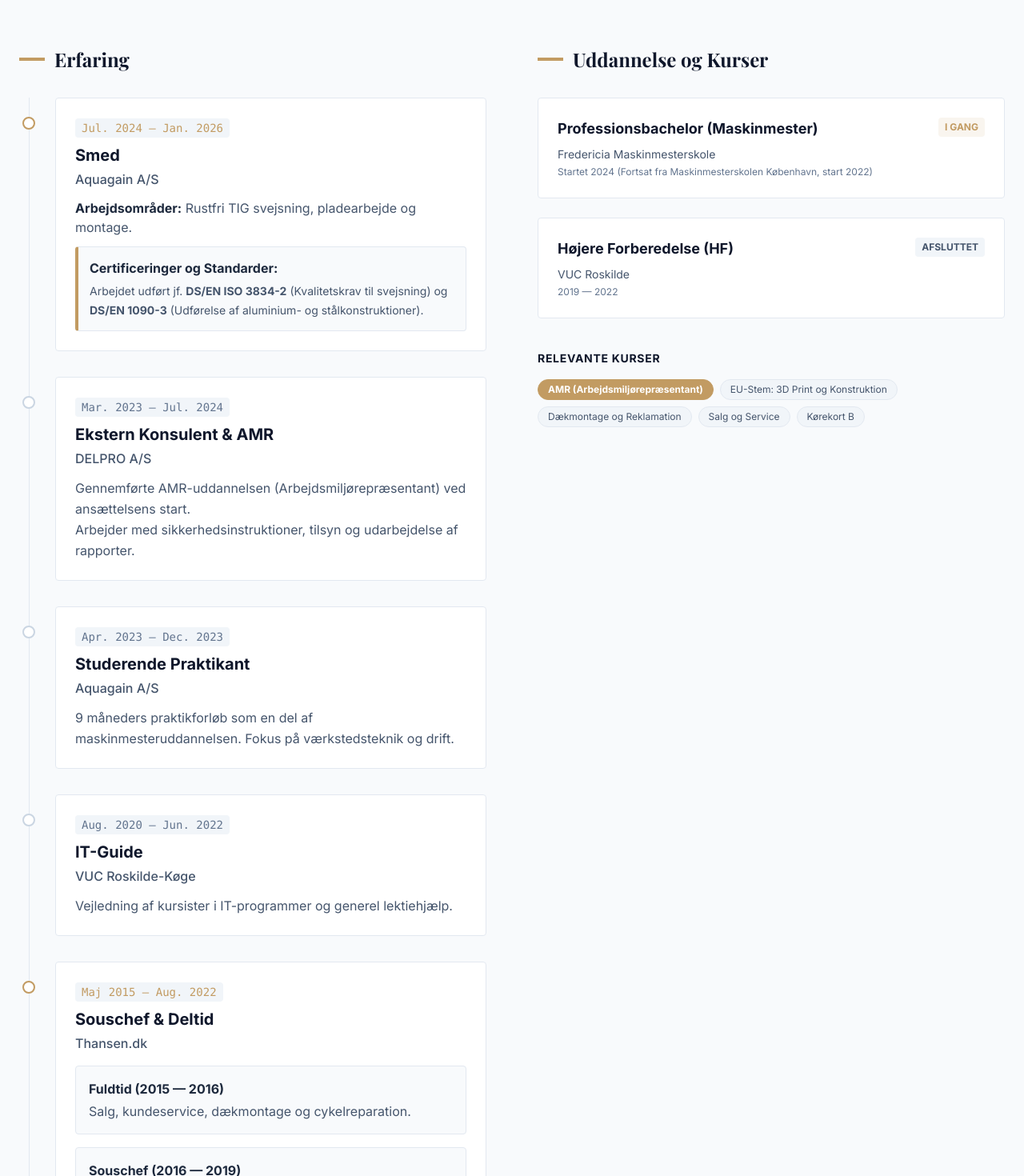
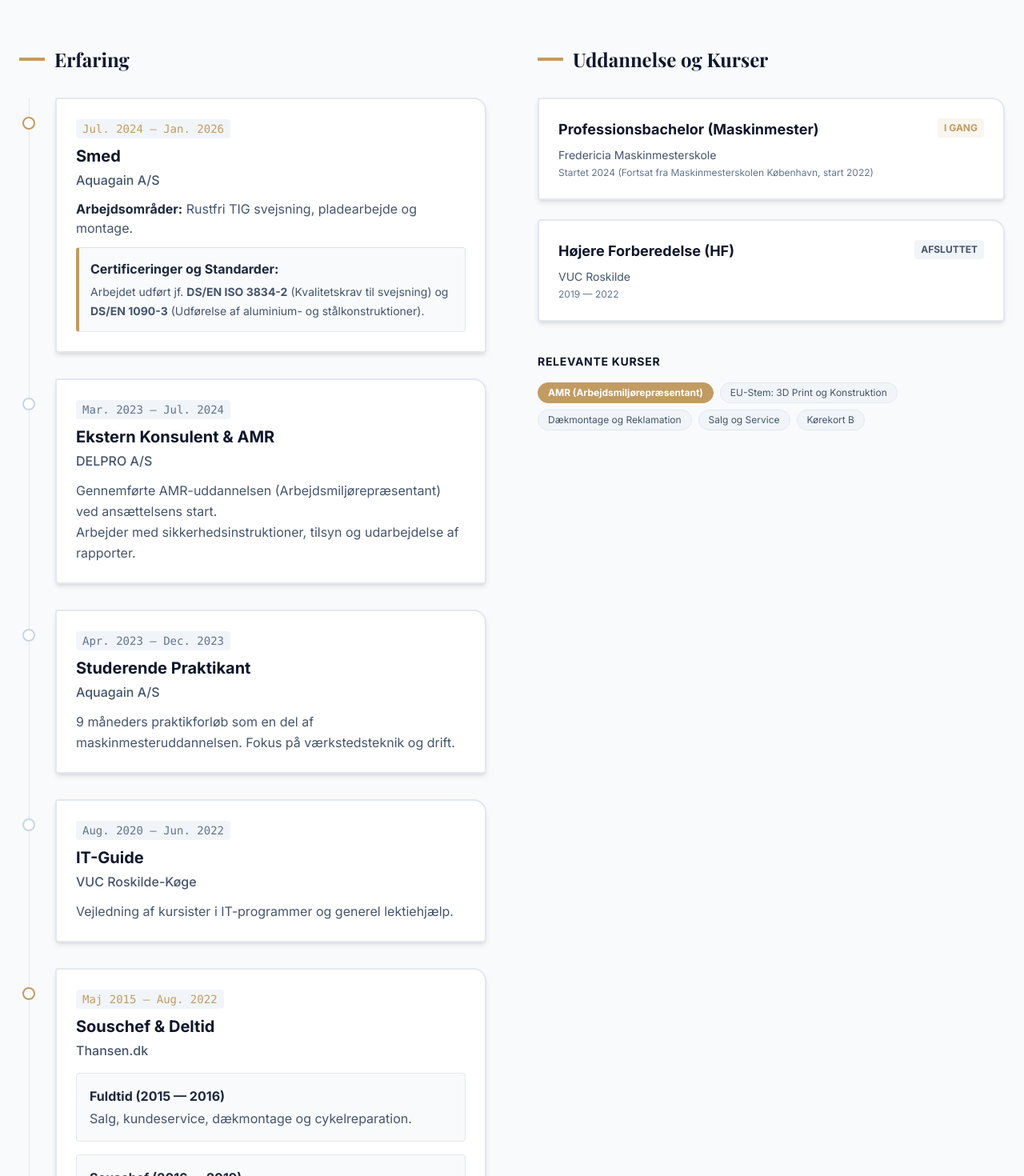
Before and after one commit to Cheeflipp/TekKv2, a Next.js app: page /profil in a window 1280 px wide. Shown: the part 820-2290 px from the top of the page at 80% size. Built offline with nearby package versions, Linux system fonts and the light colour scheme; no server answers; the database is empty; a web font is replaced by a local one.

Commit message:
feat(profil): Improve experience card styling
Enhances the visual presentation of experience cards on the profile page. Includes hover effects, subtle animations, and refined color schemes for both classic and dark themes, aiming for a more engaging user experience.

```diff
--- a/app/(public)/profil/page.tsx
+++ b/app/(public)/profil/page.tsx
@@ -146,8 +146,8 @@ export default function AboutPage() {
                   theme === 'classic' ? "border-[#c29b62] bg-white group-hover:bg-[#c29b62]" : "border-orange-500 bg-slate-900 group-hover:bg-orange-500"
                 )}></div>
                 <div className={cn(
-                  "p-5 md:p-6 rounded-sm border transition-all duration-300",
-                  theme === 'classic' ? "bg-white border-slate-200 hover:border-[#c29b62]/40 hover:shadow-sm" : "bg-slate-900 border-slate-800 hover:border-orange-500/40"
+                  "group relative overflow-hidden rounded-sm rounded-tr-2xl border-2 p-5 md:p-6 transition-all duration-300 hover:-translate-y-1",
+                  theme === 'classic' ? "bg-white border-slate-200 hover:border-[#c29b62] shadow-md hover:shadow-xl hover:shadow-[#c29b62]/5" : "bg-slate-800 border-slate-700 hover:border-orange-500 hover:bg-slate-700 shadow-md shadow-black/20 hover:shadow-xl hover:shadow-black/40"
                 )}>
                   <div className={cn(
                     "text-sm font-mono mb-2 inline-block px-2 py-0.5 rounded",
@@ -175,8 +175,8 @@ export default function AboutPage() {
                   theme === 'classic' ? "border-slate-300 bg-white group-hover:border-[#c29b62]" : "border-slate-600 bg-slate-900 group-hover:border-orange-500"
                 )}></div>
                 <div className={cn(
-                  "p-5 md:p-6 rounded-sm border transition-all duration-300",
-                  theme === 'classic' ? "bg-white border-slate-200 hover:border-[#c29b62]/40 hover:shadow-sm" : "bg-slate-900 border-slate-800 hover:border-orange-500/40"
+                  "group relative overflow-hidden rounded-sm rounded-tr-2xl border-2 p-5 md:p-6 transition-all duration-300 hover:-translate-y-1",
+                  theme === 'classic' ? "bg-white border-slate-200 hover:border-[#c29b62] shadow-md hover:shadow-xl hover:shadow-[#c29b62]/5" : "bg-slate-800 border-slate-700 hover:border-orange-500 hover:bg-slate-700 shadow-md shadow-black/20 hover:shadow-xl hover:shadow-black/40"
                 )}>
                   <div className={cn(
                     "text-sm font-mono mb-2 inline-block px-2 py-0.5 rounded text-slate-500",
@@ -198,8 +198,8 @@ export default function AboutPage() {
                   theme === 'classic' ? "border-slate-300 bg-white group-hover:border-[#c29b62]" : "border-slate-600 bg-slate-900 group-hover:border-orange-500"
                 )}></div>
                 <div className={cn(
-                  "p-5 md:p-6 rounded-sm border transition-all duration-300",
-                  theme === 'classic' ? "bg-white border-slate-200 hover:border-[#c29b62]/40 hover:shadow-sm" : "bg-slate-900 border-slate-800 hover:border-orange-500/40"
+                  "group relative overflow-hidden rounded-sm rounded-tr-2xl border-2 p-5 md:p-6 transition-all duration-300 hover:-translate-y-1",
+                  theme === 'classic' ? "bg-white border-slate-200 hover:border-[#c29b62] shadow-md hover:shadow-xl hover:shadow-[#c29b62]/5" : "bg-slate-800 border-slate-700 hover:border-orange-500 hover:bg-slate-700 shadow-md shadow-black/20 hover:shadow-xl hover:shadow-black/40"
                 )}>
                   <div className={cn(
                     "text-sm font-mono mb-2 inline-block px-2 py-0.5 rounded text-slate-500",
@@ -220,8 +220,8 @@ export default function AboutPage() {
                   theme === 'classic' ? "border-slate-300 bg-white group-hover:border-[#c29b62]" : "border-slate-600 bg-slate-900 group-hover:border-orange-500"
                 )}></div>
                 <div className={cn(
-                  "p-5 md:p-6 rounded-sm border transition-all duration-300",
-                  theme === 'classic' ? "bg-white border-slate-200 hover:border-[#c29b62]/40 hover:shadow-sm" : "bg-slate-900 border-slate-800 hover:border-orange-500/40"
+                  "group relative overflow-hidden rounded-sm rounded-tr-2xl border-2 p-5 md:p-6 transition-all duration-300 hover:-translate-y-1",
+                  theme === 'classic' ? "bg-white border-slate-200 hover:border-[#c29b62] shadow-md hover:shadow-xl hover:shadow-[#c29b62]/5" : "bg-slate-800 border-slate-700 hover:border-orange-500 hover:bg-slate-700 shadow-md shadow-black/20 hover:shadow-xl hover:shadow-black/40"
                 )}>
                   <div className={cn(
                     "text-sm font-mono mb-2 inline-block px-2 py-0.5 rounded text-slate-500",
@@ -242,8 +242,8 @@ export default function AboutPage() {
                   theme === 'classic' ? "border-[#c29b62] bg-white group-hover:bg-[#c29b62]" : "border-orange-500 bg-slate-900 group-hover:bg-orange-500"
                 )}></div>
                 <div className={cn(
-                  "p-5 md:p-6 rounded-sm border transition-all duration-300",
-                  theme === 'classic' ? "bg-white border-slate-200 hover:border-[#c29b62]/40 hover:shadow-sm" : "bg-slate-900 border-slate-800 hover:border-orange-500/40"
+                  "group relative overflow-hidden rounded-sm rounded-tr-2xl border-2 p-5 md:p-6 transition-all duration-300 hover:-translate-y-1",
+                  theme === 'classic' ? "bg-white border-slate-200 hover:border-[#c29b62] shadow-md hover:shadow-xl hover:shadow-[#c29b62]/5" : "bg-slate-800 border-slate-700 hover:border-orange-500 hover:bg-slate-700 shadow-md shadow-black/20 hover:shadow-xl hover:shadow-black/40"
                 )}>
                   <div className={cn(
                     "text-sm font-mono mb-2 inline-block px-2 py-0.5 rounded",
@@ -298,8 +298,8 @@ export default function AboutPage() {
             <div className="space-y-6">
               {/* Education 1 */}
               <div className={cn(
-                "p-6 rounded-sm border transition-colors",
-                theme === 'classic' ? "bg-white border-slate-200 hover:border-[#c29b62]/30" : "bg-slate-900 border-slate-800 hover:border-orange-500/30"
+                "group relative overflow-hidden rounded-sm rounded-tr-2xl border-2 p-6 transition-all duration-300 hover:-translate-y-1",
+                theme === 'classic' ? "bg-white border-slate-200 hover:border-[#c29b62] shadow-md hover:shadow-xl hover:shadow-[#c29b62]/5" : "bg-slate-800 border-slate-700 hover:border-orange-500 hover:bg-slate-700 shadow-md shadow-black/20 hover:shadow-xl hover:shadow-black/40"
               )}>
                 <div className="flex justify-between items-start mb-2">
                   <h4 className={cn("text-lg font-bold", theme === 'classic' ? "text-slate-900" : "text-slate-200")}>Professionsbachelor (Maskinmester)</h4>
@@ -316,8 +316,8 @@ export default function AboutPage() {
 
               {/* Education 2 */}
               <div className={cn(
-                "p-6 rounded-sm border transition-colors",
-                theme === 'classic' ? "bg-white border-slate-200 hover:border-[#c29b62]/30" : "bg-slate-900 border-slate-800 hover:border-orange-500/30"
+                "group relative overflow-hidden rounded-sm rounded-tr-2xl border-2 p-6 transition-all duration-300 hover:-translate-y-1",
+                theme === 'classic' ? "bg-white border-slate-200 hover:border-[#c29b62] shadow-md hover:shadow-xl hover:shadow-[#c29b62]/5" : "bg-slate-800 border-slate-700 hover:border-orange-500 hover:bg-slate-700 shadow-md shadow-black/20 hover:shadow-xl hover:shadow-black/40"
               )}>
                 <div className="flex justify-between items-start mb-2">
                   <h4 className={cn("text-lg font-bold", theme === 'classic' ? "text-slate-900" : "text-slate-200")}>Højere Forberedelse (HF)</h4>
```
